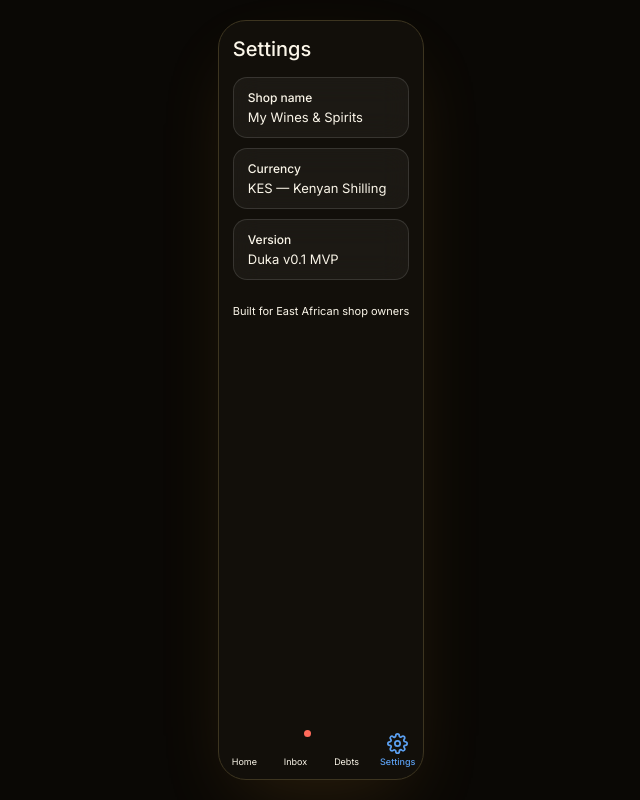
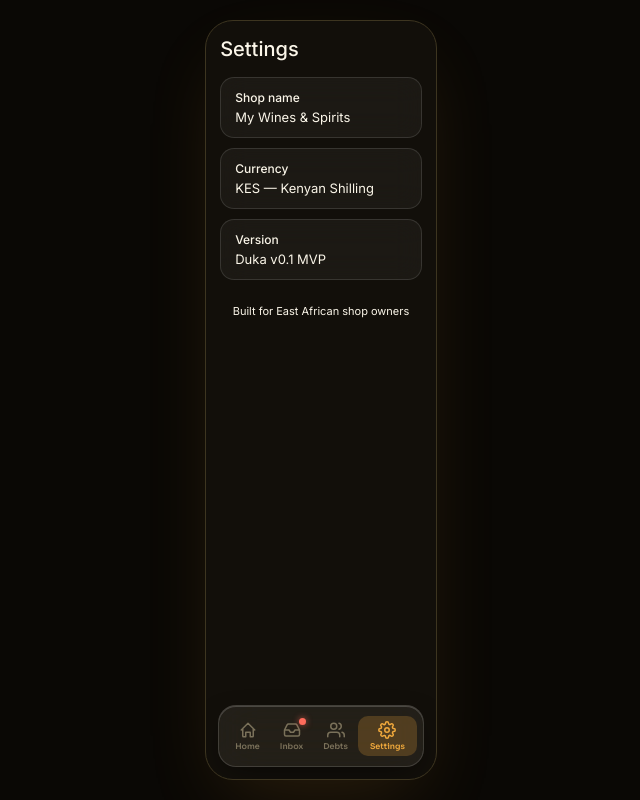
Before and after one commit to bred9702-svg/duka-app, a React (Vite) app: page /settings in a window 1280 px wide. Shown: the whole page, without its empty margins (319-959 px from the left). Built offline with nearby package versions, Linux system fonts and the light colour scheme.

Commit message:
Update BottomNav.jsx

```diff
--- a/src/components/BottomNav.jsx
+++ b/src/components/BottomNav.jsx
@@ -19,12 +19,19 @@ export default function BottomNav() {
     <div
       style={{
         display: 'flex',
-        borderTop: '1px solid var(--border)',
-        background: 'var(--bg-card)',
-        padding: '8px 0 10px',
-        position: 'sticky',
-        bottom: 0,
+        justifyContent: 'space-around',
+        alignItems: 'center',
+        margin: '0 12px 12px',
+        padding: '10px 6px',
+        background: 'rgba(255,255,255,0.07)',
+        backdropFilter: 'blur(22px) saturate(180%)',
+        WebkitBackdropFilter: 'blur(22px) saturate(180%)',
+        border: '1px solid rgba(255,255,255,0.14)',
+        borderRadius: 18,
+        boxShadow: '0 10px 30px -10px rgba(0,0,0,0.6), inset 0 1px 0 rgba(255,255,255,0.18)',
+        position: 'relative',
         zIndex: 10,
+        flexShrink: 0,
       }}
     >
       {TABS.map((tab) => {
@@ -34,20 +41,22 @@ export default function BottomNav() {
             key={tab.id}
             onClick={() => navigate(tab.path)}
             style={{
-              flex: 1,
               display: 'flex',
               flexDirection: 'column',
               alignItems: 'center',
               gap: 2,
               cursor: 'pointer',
-              padding: '2px 0',
+              padding: active ? '5px 12px' : '5px 10px',
+              background: active ? 'rgba(240,169,61,0.22)' : 'transparent',
+              borderRadius: 10,
+              transition: 'background .15s',
             }}
           >
             <div style={{ position: 'relative', display: 'inline-flex' }}>
               <Icon
                 name={tab.icon}
-                size={21}
-                color={active ? 'var(--blue)' : 'var(--text-secondary)'}
+                size={18}
+                color={active ? '#F0A93D' : 'var(--text-low)'}
               />
               {tab.id === 'inbox' && unclassifiedCount > 0 && (
                 <span
@@ -57,17 +66,19 @@ export default function BottomNav() {
                     right: -5,
                     width: 7,
                     height: 7,
-                    background: 'var(--red)',
+                    background: '#FF6B5B',
                     borderRadius: '50%',
+                    boxShadow: '0 0 6px rgba(255,107,91,0.7)',
                   }}
                 />
               )}
             </div>
             <span
               style={{
-                fontSize: 9,
-                color: active ? 'var(--blue)' : 'var(--text-secondary)',
-                fontWeight: active ? 500 : 400,
+                fontFamily: 'var(--font-display)',
+                fontSize: 8,
+                color: active ? '#F0A93D' : 'var(--text-low)',
+                fontWeight: 600,
               }}
             >
               {tab.label}
```
